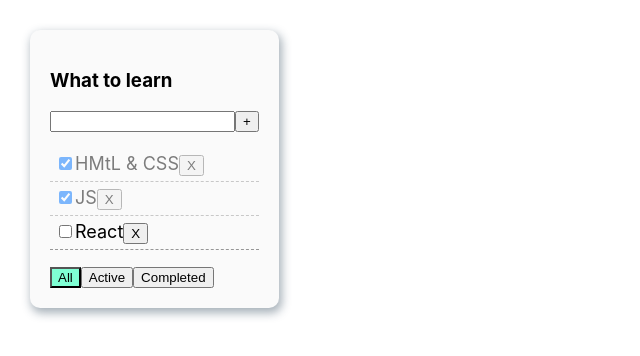
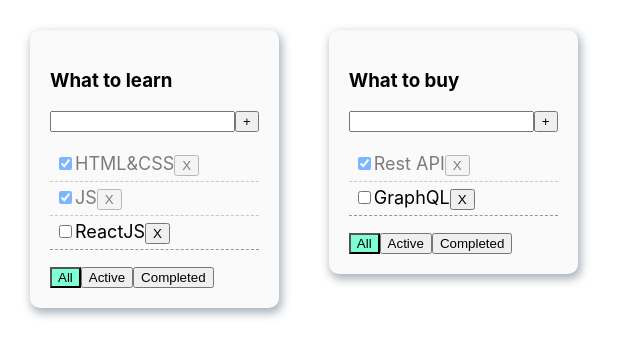
Before and after one commit to 7lad48/toDoList, a React (Create React App) app: page / in a window 1280 px wide. Shown: the top 356 px of the page, without its empty margins (0-640 px from the left). Built offline with nearby package versions, Linux system fonts and the light colour scheme.

Commit message:
hw 5 (hw1 tuesday)

```diff
--- a/src/App.css
+++ b/src/App.css
@@ -12,6 +12,7 @@
   border-radius: 10px;
   padding: 20px;
   transition: all 0.15s ease-in-out;
+  align-self: flex-start;
 }
 .todolist ul{
   list-style: none;
@@ -30,7 +31,7 @@
 .todolist:hover{
   background-color: #f8f8f8;
   box-shadow: 2px 4px 8px 1px rgba(48, 82, 115, 0.25);
-  transform: scale(0.998);
+  /*transform: scale(0.998);*/
 }
 .error {
   border: red 1px solid;
--- a/src/App.tsx
+++ b/src/App.tsx
@@ -1,51 +1,85 @@
-import React from 'react';
+import React, {useState} from 'react';
 import './App.css';
 import TodoList, {TaskType} from "./components/TodoList/TodoList";
 import {v1} from "uuid";
 
 export type FilterValuesType = 'all' | 'active' | 'completed'
+type TodolistsType = {
+    id: string
+    title: string
+    filter: FilterValuesType
+}
+function App(): JSX.Element {
+    let todolistID1 = v1()
+    let todolistID2 = v1()
 
-function App(): JSX.Element {
-    const State: TaskType[] = [
-        {id: v1(), title: "HMtL & CSS", isDone: true},
-        {id: v1(), title: "JS", isDone: true},
-        {id: v1(), title: "React", isDone: false},
-    ];
-    const listTitle: string = 'What to learn';
-    const [tasks, setTasks] = React.useState<TaskType[]>(State);
-    const [filter, setFilter] = React.useState<FilterValuesType>('all');
+    let [todolists, setTodolists] = useState<Array<TodolistsType>>([
+        {id: todolistID1, title: 'What to learn', filter: 'all'},
+        {id: todolistID2, title: 'What to buy', filter: 'all'},
+    ])
 
-    const removeTask = (taskId: string) => {
-        const updatedTasks = tasks.filter((task) => task.id !== taskId)
-        setTasks(updatedTasks);
+    let [tasks, setTasks] = useState({
+        [todolistID1]: [
+            {id: v1(), title: 'HTML&CSS', isDone: true},
+            {id: v1(), title: 'JS', isDone: true},
+            {id: v1(), title: 'ReactJS', isDone: false},
+
+        ],
+        [todolistID2]: [
+            {id: v1(), title: 'Rest API', isDone: true},
+            {id: v1(), title: 'GraphQL', isDone: false},
+        ]
+    })
+    const removeTask = (taskId: string, todolistId: string) => {
+        const todolistTasks = tasks[todolistId];
+        tasks[todolistId] = todolistTasks.filter(task => task.id !== taskId);
+        setTasks({...tasks});
     }
-    const addTask = (title: string) => {
-        const newTask = {id: v1(), title: title, isDone: false}
-        const newTasks = [newTask, ...tasks];
-        setTasks(newTasks);
+    const addTask = (title: string, todolistId: string) => {
+        const newTask = {id: v1(), title: title, isDone: false};
+        const todolistTasks = tasks[todolistId];
+        tasks[todolistId] = [newTask, ...todolistTasks];
+        setTasks({...tasks});
     }
-    const changeTaskStatus = (taskId: string, isDone: boolean) => {
-        setTasks(tasks.map(task => task.id === taskId ? {...task, isDone} : task))
+    const changeTaskStatus = (taskId: string, isDone: boolean, todolistId: string) => {
+        //setTasks(tasks.map(task => task.id === taskId ? {...task, isDone} : task));
+        const todolistTasks = tasks[todolistId];
+        const task = todolistTasks.find(task => task.id === taskId)
+        if(task){
+            task.isDone = isDone
+            setTasks({...tasks})
         }
-    const getFilteredTasks = (task: Array<TaskType>, filter: FilterValuesType): Array<TaskType> => {
-        if(filter === 'active'){
-            return tasks.filter(el => !el.isDone)
     }
-        return filter === "completed" ? tasks.filter(el => el.isDone) : tasks
+    const OnChangeFilter = (todolistId:string, filterValue:FilterValuesType) => {
+        setTodolists(prev => prev.map( list => list.id === todolistId ? {...list, filter:filterValue} : list) );
     }
-    const filteredTasks: Array<TaskType> = getFilteredTasks(tasks, filter)
-    const OnChangeFilter = (filter:FilterValuesType) => setFilter(filter)
+    const removeTodolist = (id:string) => {
+
+    }
     return (
         <div className="App">
-            <TodoList
-                tasks={filteredTasks}
-                listTitle={listTitle}
+            {todolists.map(list => {
+                let allTodolistTasks = tasks[list.id]
+                let tasksForTodolist = allTodolistTasks
+                if (list.filter === 'active') {
+                    tasksForTodolist = allTodolistTasks.filter(task => !task.isDone)
+                }
+                if (list.filter === 'completed') {
+                    tasksForTodolist = allTodolistTasks.filter(task => task.isDone)
+                }
+                return <TodoList
+                    key={list.id}
+                    id={list.id}
+                    listTitle={list.title}
+                    tasks={tasksForTodolist}
                     removeTask={removeTask}
                     changeFilter={OnChangeFilter}
                     addTask={addTask}
                     changeTaskStatus={changeTaskStatus}
-                filter={filter}
+                    filter={list.filter}
                 />
+            })}
+
         </div>
     );
 }
--- a/src/components/TodoList/TodoList.tsx
+++ b/src/components/TodoList/TodoList.tsx
@@ -2,12 +2,13 @@ import React, {ChangeEvent, useState, KeyboardEvent} from 'react';
 import {FilterValuesType} from "../../App";
 
 type TodoListPropsType = {
+    id: string
     listTitle: string
     tasks: TaskType[] // Array<TaskType>
-    removeTask: (taskId: string) => void
-    changeFilter: (filter: FilterValuesType) => void
-    addTask: (title: string) => void
-    changeTaskStatus: (taskId: string, isDone: boolean) => void
+    removeTask: (taskId: string, todolistId: string) => void
+    changeFilter: ( todolistId:string, filterValue: FilterValuesType) => void
+    addTask: (title: string, todolistId: string) => void
+    changeTaskStatus: (taskId: string, isDone: boolean, todolistId: string) => void
     filter: FilterValuesType
 }
 export type TaskType = {
@@ -17,8 +18,9 @@ export type TaskType = {
 }
 
 const TodoList: React.FC<TodoListPropsType> = ({
+                                                   id,
+                                                   listTitle,
                                                    tasks,
-                                                   listTitle,
                                                    removeTask,
                                                    changeFilter,
                                                    addTask,
@@ -26,10 +28,10 @@ const TodoList: React.FC<TodoListPropsType> = ({
                                                    filter,
                                                }) => {
     const tasksList = tasks.map((el) => {
-        const removeButtonHandler = () => removeTask(el.id);
+        const removeButtonHandler = () => removeTask(el.id, id);
         const onChangeCheckbox = (e: ChangeEvent<HTMLInputElement>) => {
             const changedCheckboxStatus = e.currentTarget.checked;
-            changeTaskStatus(el.id, changedCheckboxStatus);
+            changeTaskStatus(el.id, changedCheckboxStatus, id);
         }
         return <li key={el.id} className={el.isDone ? 'is-done' : ''}>
             <input type="checkbox" checked={el.isDone} onChange={onChangeCheckbox}/>
@@ -41,7 +43,7 @@ const TodoList: React.FC<TodoListPropsType> = ({
     const [error, setError] = useState<string | null>(null);
     const addTaskButtonHandler = () => {
         if (title.trim()) {
-            addTask(title);
+            addTask(title, id);
             setTitle('');
         } else {
             setError('Введите название');
@@ -54,9 +56,9 @@ const TodoList: React.FC<TodoListPropsType> = ({
         setError(null);
         if (e.key === 'Enter') addTaskButtonHandler();
     }
-    const setAllTasks = () => changeFilter('all');
-    const setActiveTasks = () => changeFilter('active');
-    const setCompletedTasks = () => changeFilter('completed');
+    const setAllTasks = () => changeFilter(id,'all');
+    const setActiveTasks = () => changeFilter(id,'active');
+    const setCompletedTasks = () => changeFilter(id,'completed');
 
     return (
         <div className="todolist">
@@ -74,9 +76,11 @@ const TodoList: React.FC<TodoListPropsType> = ({
                 {tasksList}
             </ul>
             <div>
-                <button onClick={setAllTasks} className={ filter === 'all' ? 'active-filter' : ''}>All</button>
-                <button onClick={setActiveTasks} className={ filter === 'active' ? 'active-filter' : ''}>Active</button>
-                <button onClick={setCompletedTasks} className={ filter === 'completed' ? 'active-filter' : ''}>Completed</button>
+                <button onClick={setAllTasks} className={filter === 'all' ? 'active-filter' : ''}>All</button>
+                <button onClick={setActiveTasks} className={filter === 'active' ? 'active-filter' : ''}>Active</button>
+                <button onClick={setCompletedTasks}
+                        className={filter === 'completed' ? 'active-filter' : ''}>Completed
+                </button>
             </div>
         </div>
     );
```
Also changed, not shown: 1 other file (tests, documents, lock files or other folders). Lines whose indentation alone changed are shown as unchanged.
